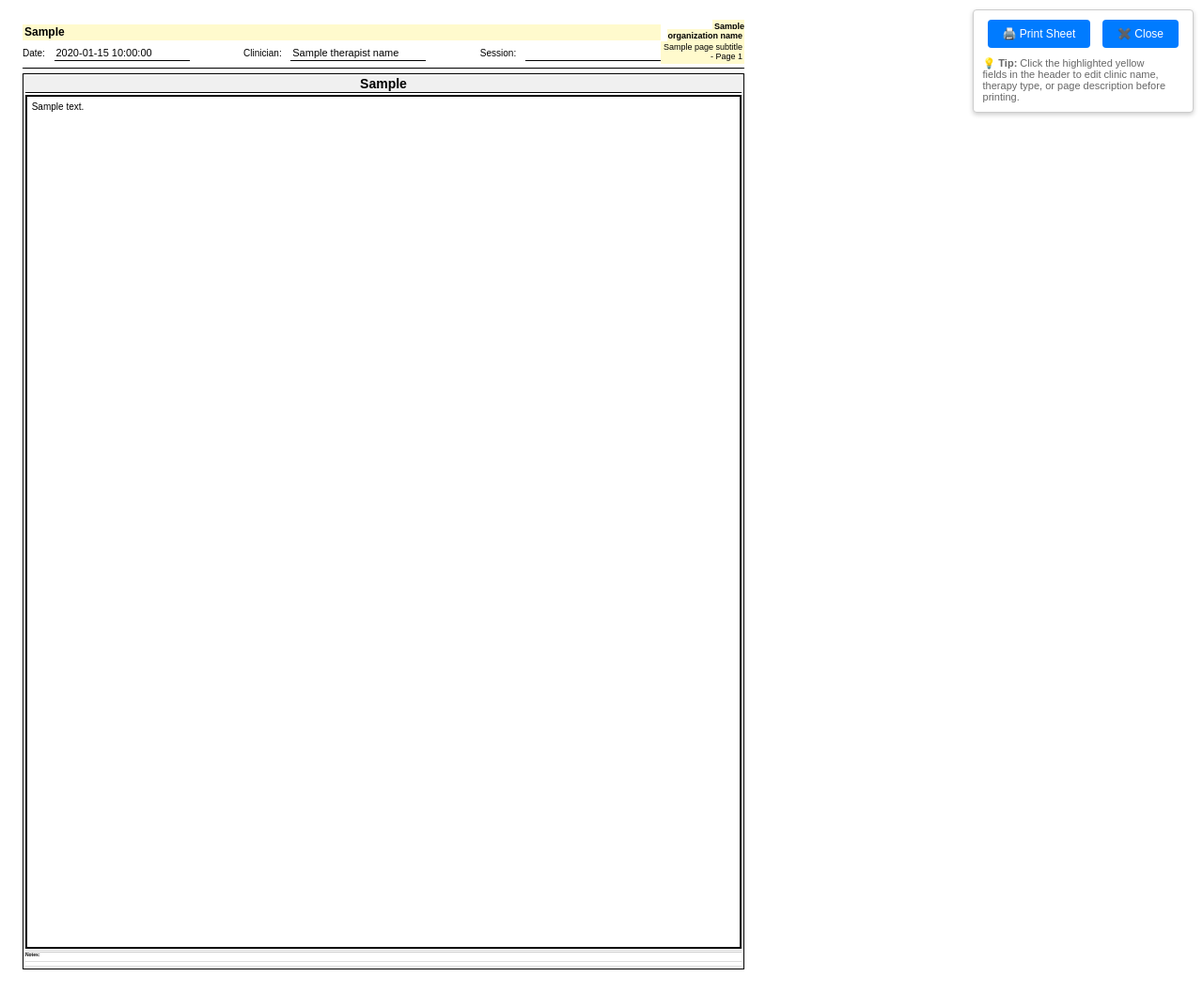
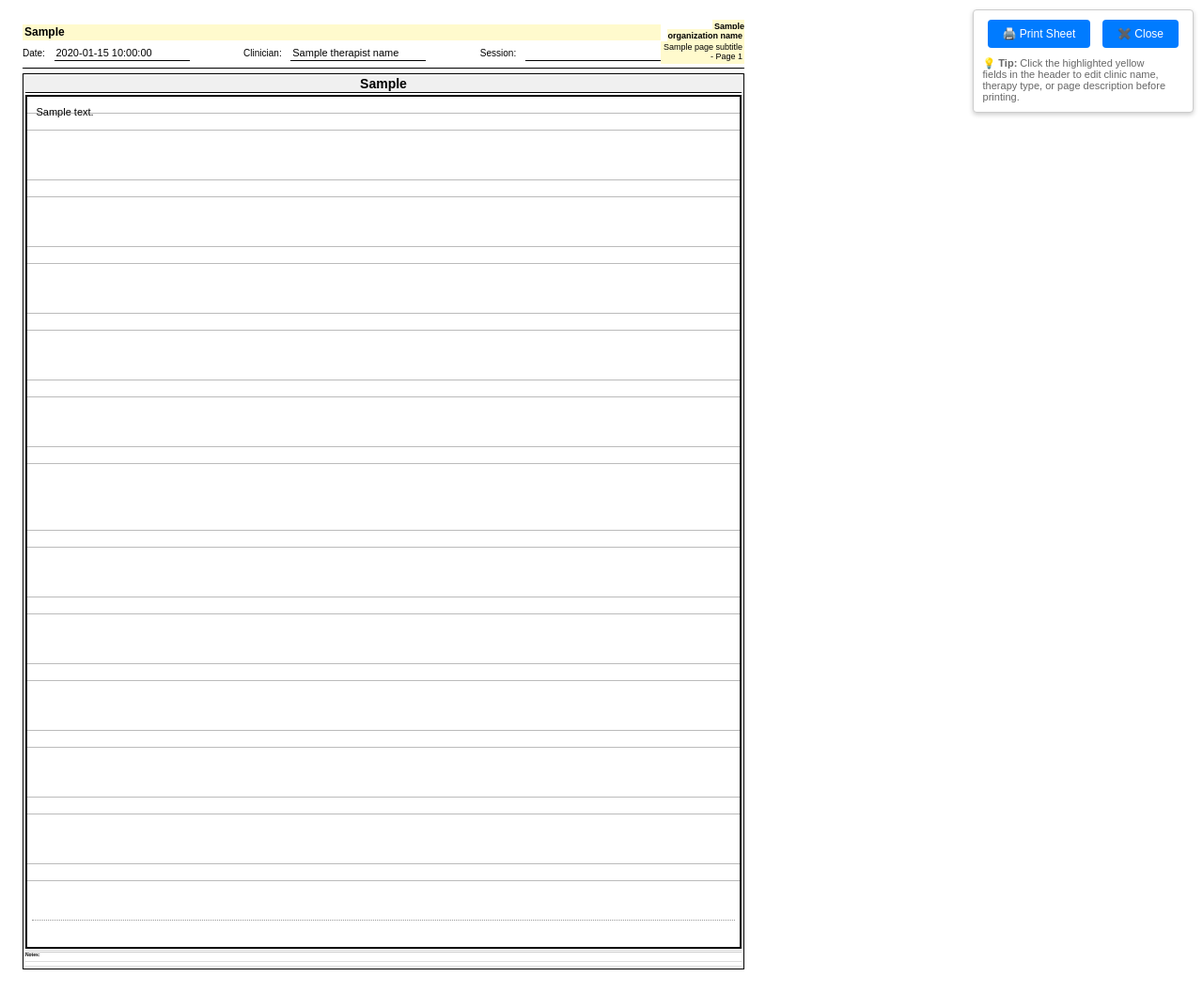
Before and after one commit to sethmansur/Session-notes, a Flask app: template templates/print_sheet.html in a window 1280 px wide. Shown: the whole page at 94% size. Run offline with Flask 3, Linux system fonts and the light colour scheme; the template is opened without the code that fills it: most values are stand-ins (such as "Sample title", 1, 10 or a date in 2020).

Commit message:
Improve print output for better note-taking space and dynamic sizing
Update print_sheet.html to enhance layout for manual notes and adjust spacing based on the number of students and objectives, improving print readability.

Replit-Commit-Author: Agent
Replit-Commit-Session-Id: dc246160-5cb3-42f5-8d69-55125622cbd6
Replit-Commit-Checkpoint-Type: intermediate_checkpoint
Replit-Commit-Screenshot-Url: https://storage.googleapis.com/screenshot-production-us-central1/cd4b8836-b17c-4834-badd-b6d676235031/dc246160-5cb3-42f5-8d69-55125622cbd6/tDwZ6gk

```diff
--- a/templates/print_sheet.html
+++ b/templates/print_sheet.html
@@ -149,7 +149,16 @@
             display: flex;
             flex-direction: column;
             gap: 0.005in;
-            overflow: hidden; /* Prevent overflow beyond panel */
+        }
+
+        /* Allow overflow handling in print mode */
+        @media print {
+            .objectives-list {
+                overflow: visible;
+            }
+            .student-panel {
+                overflow: visible;
+            }
         }
 
         .objective-row {
@@ -161,28 +170,59 @@
             flex: 1;
         }
 
-        /* Dynamic sizing for objective rows */
-        .one-student .objective-row { min-height: 0.4in; }
-        .two-students .objective-row { min-height: 0.3in; }
+        /* Dynamic sizing for objective rows - Match text box sizing */
+        .one-student .objective-row { min-height: 0.5in; }
+        .two-students .objective-row { min-height: 0.35in; }
         .three-students .objective-row { min-height: 0.25in; }
         .four-students .objective-row, .five-plus-students .objective-row { min-height: 0.2in; }
 
         .objective-text {
             flex: 1;
-            padding: 0.05in;
-            line-height: 1.1;
+            padding: 0.1in;
+            line-height: 1.4;
             word-wrap: break-word;
             border: 2px solid #000;
             background: white;
-            min-height: 0.3in;
+            position: relative;
             /* Give clinicians ample space for manual tick marks */
+            /* Add print-friendly guidelines using repeating pattern */
+            background-image:
+                repeating-linear-gradient(180deg, transparent 0, transparent 0.18in, #bbb 0.18in, #bbb 0.185in);
         }
 
-        /* Dynamic font sizing for objective text */
-        .one-student .objective-text { font-size: 10px; }
-        .two-students .objective-text { font-size: 8px; }
-        .three-students .objective-text { font-size: 7px; }
-        .four-students .objective-text, .five-plus-students .objective-text { font-size: 6px; }
+        /* Add print-specific guidelines that always appear */
+        .objective-text::after {
+            content: "";
+            position: absolute;
+            bottom: 0.3in;
+            left: 0.05in;
+            right: 0.05in;
+            height: 1px;
+            border-bottom: 1px dotted #999;
+            pointer-events: none;
+        }
+
+        /* Dynamic sizing for objective text - Conservative heights to prevent overflow */
+        .one-student .objective-text {
+            min-height: 0.5in;
+            font-size: 11px;
+            padding-bottom: 0.15in;
+        }
+        .two-students .objective-text {
+            min-height: 0.35in;
+            font-size: 9px;
+            padding-bottom: 0.1in;
+        }
+        .three-students .objective-text {
+            min-height: 0.25in;
+            font-size: 8px;
+            padding-bottom: 0.08in;
+        }
+        .four-students .objective-text, .five-plus-students .objective-text {
+            min-height: 0.2in;
+            font-size: 7px;
+            padding-bottom: 0.05in;
+        }
 
         /* Removed count box - objective text now has solid border for manual tick marks */
 
@@ -264,13 +304,23 @@
                 background: transparent !important;
             }
 
-            /* Force single page for 4 or fewer students */
+            /* Allow natural page breaks to prevent clipping */
             .page {
-                page-break-after: avoid !important;
+                page-break-after: auto;
             }
 
-            .page:last-child {
-                page-break-after: auto;
+            /* Use flexible grid in print to accommodate content */
+            .students-grid.one-student {
+                grid-template-rows: auto;
+            }
+            .students-grid.two-students {
+                grid-template-rows: auto auto;
+            }
+            .students-grid.three-students {
+                grid-template-rows: auto auto auto;
+            }
+            .students-grid.four-students {
+                grid-template-rows: auto auto auto auto;
             }
         }
     </style>
```
